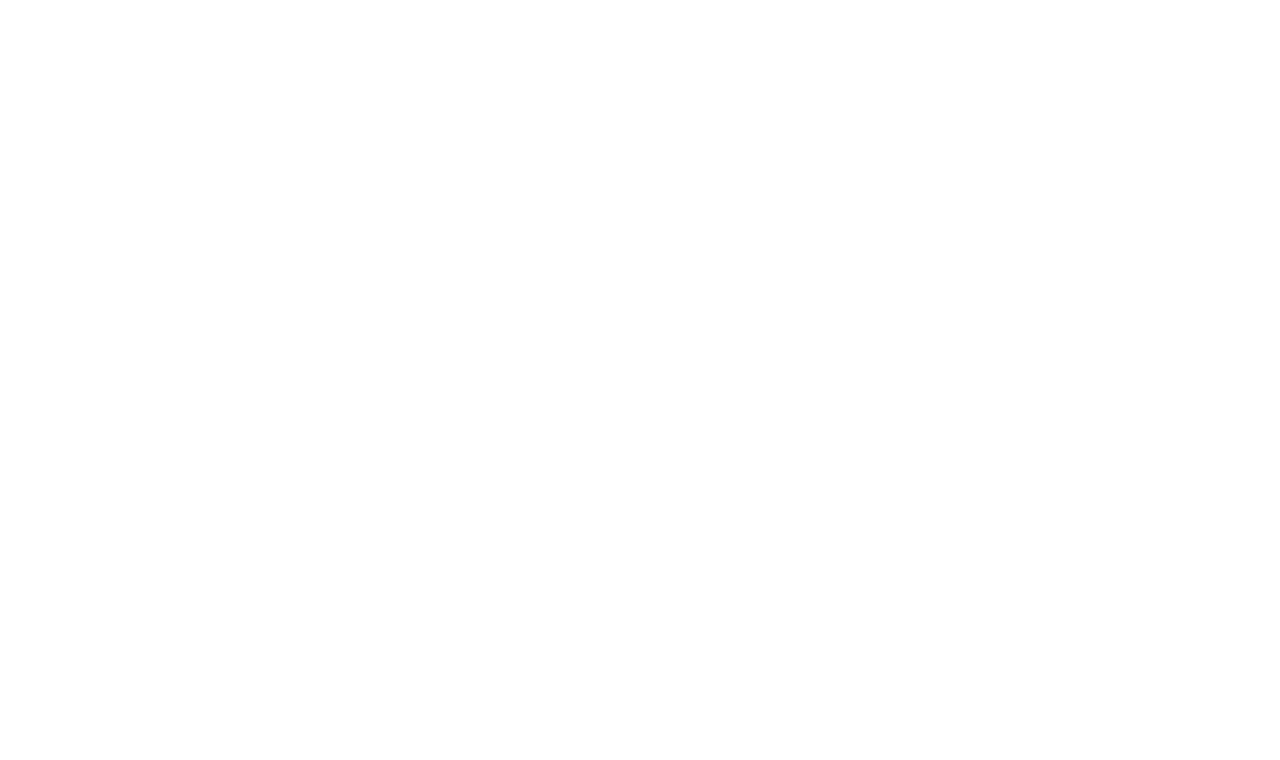
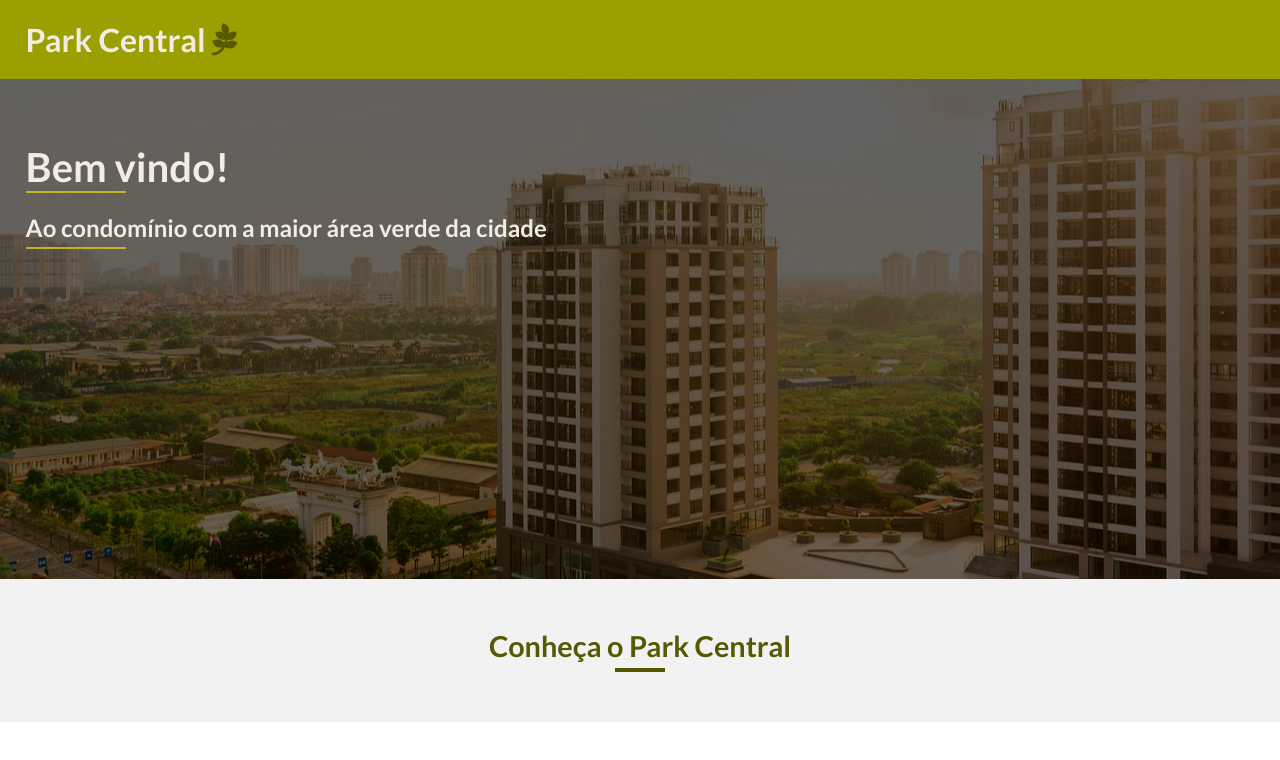
Before and after one commit to dantasoliv/LandingPage, a plain HTML site: page index.html in a window 1280 px wide. Drawn offline with Linux system fonts and the light colour scheme.

Commit message:
Cabeçalho e apresentação

```diff
--- a/css/style.css
+++ b/css/style.css
@@ -3,4 +3,68 @@
     margin: 0;
     padding: 0;
     box-sizing: border-box;
+    font-family: 'Lato', sans-serif;
 }
+a{
+    text-decoration: none;
+    cursor: pointer;
+}
+
+/*Cabeçalho*/
+header{
+    padding: 20px 2%;
+    background-color: #9ba000;
+}
+header a{color: #F2ECE4;}
+header i{
+    margin-left: 6px;
+    color: #565902;
+}
+
+/*Apresentação*/
+.apresentacao{
+    display: flex;
+    padding: 5% 2%;
+    background-image: url(../img/apresentacao.jpg);
+    background-size: cover;
+    background-repeat: no-repeat;
+    background-position: center;
+    width: 100%;
+    height: 500px;
+}
+.apresentacao .info h1{
+    font-size: 2.5rem;
+    color: #F2ECE4;
+}
+.apresentacao .info h3{
+    font-size: 1.5rem;
+    color: #F2ECE4;
+    margin-bottom: 5px;
+}
+.apresentacao .info hr{
+    width: 100px;
+    height: 2px;
+    border: none;
+    background-color: #BFB524;
+    margin-bottom: 20px;
+}
+
+/*Conheça*/
+.conheca{
+    display: flex;
+    flex-direction: column;
+    align-items: center;
+    padding: 50px 2%;
+    background-color: #F2F2F2;
+}
+.conheca h1{
+    font-size: 1.8rem;
+    color: #565902;
+    margin-bottom: 5px;
+}
+.conheca hr{
+    width: 50px;
+    height: 4px;
+    border: none;
+    background-color: #565902;
+}
--- a/index.html
+++ b/index.html
@@ -4,10 +4,34 @@
     <meta charset="UTF-8">
     <meta http-equiv="X-UA-Compatible" content="IE=edge">
     <meta name="viewport" content="width=device-width, initial-scale=1.0">
+    <!--Google Fonts-->
+    <link rel="preconnect" href="https://fonts.gstatic.com">
+    <link href="https://fonts.googleapis.com/css2?family=Lato:wght@300;400;700&display=swap" rel="stylesheet">
+    <!--Link Fontawesome-->
+    <link rel="stylesheet" href="//use.fontawesome.com/releases/v5.0.7/css/all.css">
     <link rel="stylesheet" href="css/style.css">
     <title>Park Central</title>
 </head>
 <body>
+    <!--Cabeçalho-->
+    <header>
+        <a href="index.html"><h1>Park Central<i class="fab fa-pagelines"></i></h1></a>
+    </header> <!--Cabeçalho-->
 
+    <!--Apresentação-->
+    <section class="apresentacao">
+        <div class="info">
+            <h1>Bem vindo!</h1>
+            <hr>
+            <h3>Ao condomínio com a maior área verde da cidade</h3>
+            <hr>
+        </div>
+    </section><!--Apresentação-->
+
+    <!--Conheça-->
+    <section class="conheca">
+        <h1>Conheça o Park Central</h1>
+        <hr>
+    </section>
 </body>
 </html>
```
Also changed, not shown: img/apresentacao.jpg (added).
